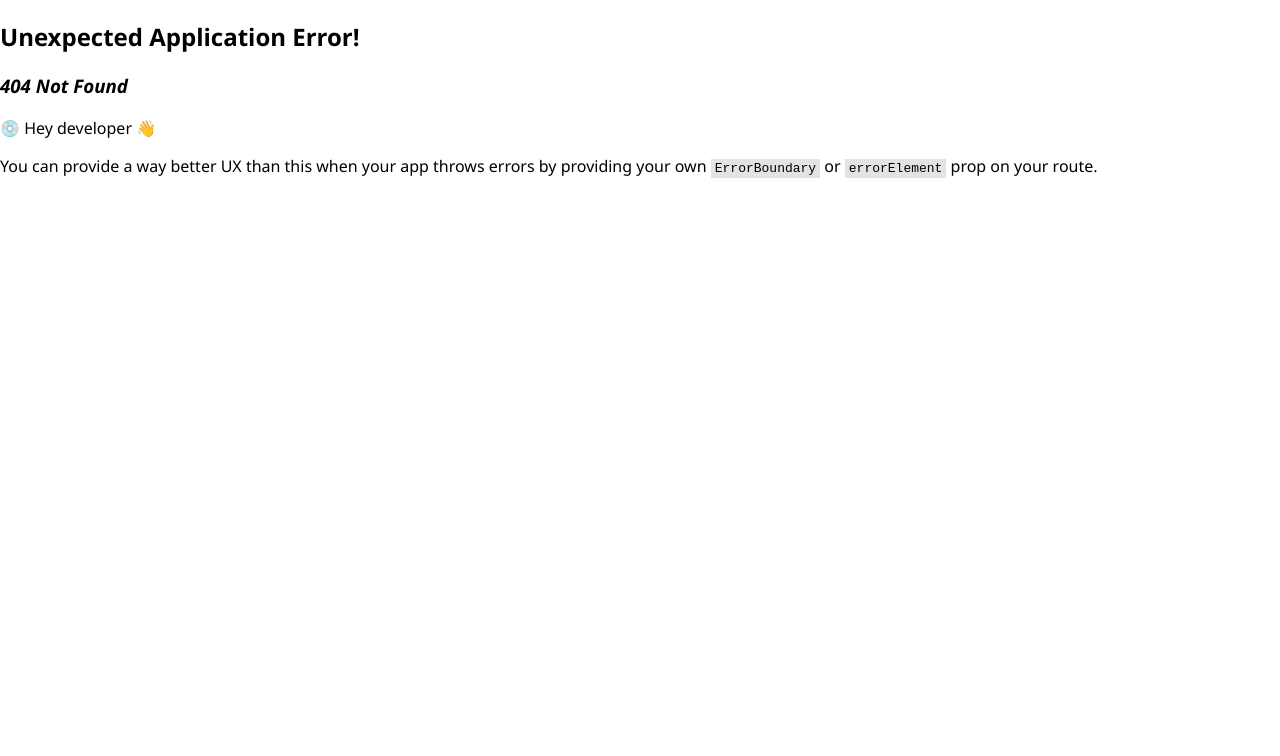
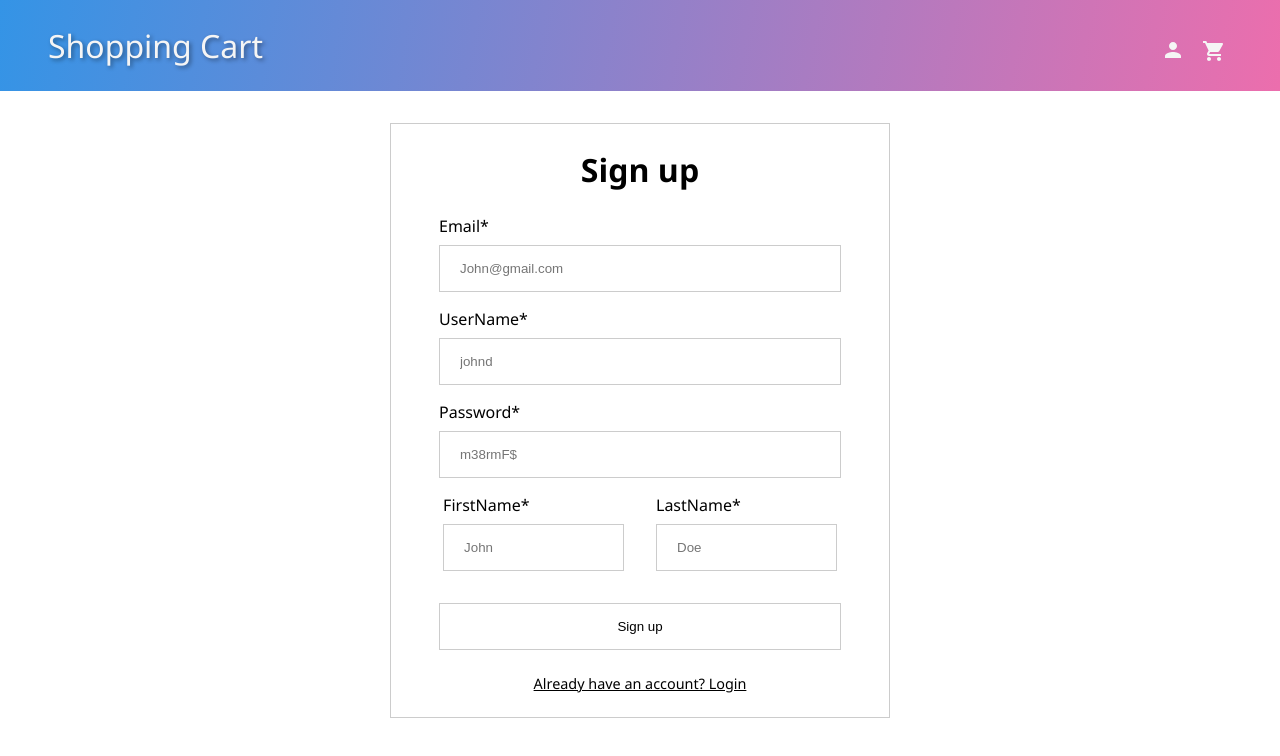
Before and after one commit to AymanEmadTalaat/Shopping-Cart, a React (Vite) app: page /signup in a window 1280 px wide. Before the commit this address had no page. Shown: the top 756 px of the page. Built offline with nearby package versions, Linux system fonts and the light colour scheme.

Commit message:
Added login page using fake API
You can signup as well, but i provided a base information, so, you don't have to type in anything just press the button. The reason for this is a fake API that i used to add authentication.

```diff
--- a/package.json
+++ b/package.json
@@ -15,6 +15,7 @@
     "@mui/icons-material": "^6.3.0",
     "@mui/joy": "^5.0.0-beta.51",
     "@mui/material": "^6.3.0",
+    "@toolpad/core": "^0.12.0",
     "react": "^18.3.1",
     "react-dom": "^18.3.1",
     "react-router": "^7.1.1"
--- a/src/App.css
+++ b/src/App.css
@@ -7,8 +7,8 @@ header {
   display: flex;
   justify-content: space-between;
   align-items: center;
-  padding: 0.5rem 3rem;
-  position: relative;
+  gap: 0.5rem;
+  padding: 1.5rem 3rem;
 }
 
 .cart-btn {
@@ -17,6 +17,7 @@ header {
   border: none;
   outline: none;
   cursor: pointer;
+  position: relative;
 }
 
 .cart-btn:active,
@@ -24,16 +25,35 @@ header {
   outline: 1px solid skyblue;
 }
 
-header span {
-  width: 25px;
-  height: 25px;
+.cart-btn span {
+  width: fit-content;
+  height: fit-content;
   background-color: #000;
   color: whitesmoke;
+  padding: 2px 0.4rem 1px 0.3rem;
   border-radius: 50%;
   text-align: center;
   position: absolute;
-  top: 3rem;
-  right: 4rem;
+  top: 0.8rem;
+  right: 1rem;
+}
+
+.icons-container {
+  align-self: flex-end;
+  width: 6%;
+  display: flex;
+  justify-content: space-between;
+  align-items: center;
+}
+
+.logo {
+  font-size: 2rem;
+}
+
+.logo,
+.login-icon {
+  color: inherit;
+  text-decoration: none;
 }
 
 /*Cart*/
@@ -55,11 +75,12 @@ header span {
 
 /*main*/
 main {
+  height: 80vh;
   display: grid;
   grid-template-columns: repeat(auto-fit, minmax(280px, 1fr));
   grid-template-rows: 1fr 1fr;
-  gap: 3.5rem;
-  padding: 3rem 2rem;
+  gap: 2.5rem;
+  padding: 2rem;
 }
 
 main h1,
@@ -70,6 +91,7 @@ main label {
 main h1 {
   grid-column: 1/-1;
   grid-row: 1/-1;
+  margin-bottom: 8rem;
 }
 
 main label {
@@ -86,7 +108,7 @@ main input {
   outline: none;
 }
 
-main > div {
+.product-container {
   max-width: 430px;
   display: flex;
   flex-direction: column;
@@ -98,7 +120,7 @@ main > div {
   border-radius: 10px;
 }
 
-main > div:hover {
+.product-container:hover {
   box-shadow: rgba(0, 0, 0, 0.24) 0px 3px 8px;
 }
 
@@ -206,3 +228,105 @@ main button:hover {
 .add-to-cart {
   margin-right: 1rem;
 }
+
+/*Login*/
+form {
+  max-width: 500px;
+  width: 100%;
+  display: flex;
+  flex-direction: column;
+  justify-content: center;
+  align-items: center;
+  gap: 0.5rem;
+  margin: 0 auto;
+  padding: 1.5rem 3rem;
+  border: 1px solid rgba(0, 0, 0, 0.2);
+}
+
+form:hover {
+  box-shadow: rgba(0, 0, 0, 0.24) 0px 3px 8px;
+}
+
+form h1 {
+  margin: 0;
+  margin-bottom: 1rem;
+}
+
+form label {
+  height: auto;
+}
+
+form label,
+form input,
+form > button {
+  width: 100%;
+}
+
+form input {
+  display: block;
+  padding: 15px 20px;
+  border: 1px solid rgba(0, 0, 0, 0.2);
+  border-radius: 0;
+  outline: none;
+}
+
+form > button {
+  background-color: #fff;
+  border: 1px solid rgba(0, 0, 0, 0.2);
+  outline: none;
+  margin-block: 1rem;
+  padding: 15px 20px;
+}
+
+form label,
+form > button {
+  cursor: pointer;
+}
+
+form a {
+  color: inherit;
+  font-size: 0.9rem;
+}
+
+.name-container {
+  display: flex;
+  justify-content: center;
+  align-items: flex-end;
+}
+
+.name-container label,
+.name-container input {
+  min-width: 45%;
+}
+
+/*Profile*/
+.profile-container {
+  width: 60%;
+  display: flex;
+  flex-direction: column;
+  justify-content: center;
+  align-items: center;
+  gap: 0.5rem;
+  margin: 1rem auto;
+  padding: 2rem;
+  border: 1px solid rgba(0, 0, 0, 0.2);
+  border-radius: 10px;
+}
+
+.profile-container:hover {
+  box-shadow: rgba(0, 0, 0, 0.24) 0px 3px 8px;
+}
+
+.profile-container > h1 {
+  margin-bottom: 0.5rem;
+  font-size: clamp(1rem, 3vw, 2rem);
+}
+
+.profile-container h3 {
+  font-size: clamp(0.6rem, 2vw, 1.2rem);
+}
+
+.profile-container > button {
+  width: 65%;
+  margin: 0 auto;
+}
--- a/src/App.jsx
+++ b/src/App.jsx
@@ -6,22 +6,32 @@ import {
   Route,
 } from "react-router";
 import Layout from "./components/Layout/Layout";
-import Home from "./components/Home/Home";
-import { Loader } from "./components/Home/Home";
+import Home, { Loader as homeLoader } from "./components/Home/Home";
+import Profile from "./components/Profile/Profile";
+import Login from "./components/Login/Login";
+import SignUp from "./components/SignUp/SignUp";
+import AuthRequired from "./components/AuthRequired";
 
 const router = createBrowserRouter(
   createRoutesFromElements(
     <Route path="/" element={<Layout />}>
+      <Route element={<AuthRequired />}>
         <Route
-        index
+          path="/"
           element={<Home />}
-        loader={Loader}
+          loader={homeLoader}
           errorElement={
             <pre style={{ textAlign: "center", fontSize: "2rem" }}>
               There was an error
             </pre>
           }
         />
+
+        <Route path="profile" element={<Profile />} />
+      </Route>
+
+      <Route path="login" element={<Login />} />
+      <Route path="signup" element={<SignUp />} />
     </Route>
   )
 );
--- /dev/null
+++ b/src/components/AuthRequired.jsx
@@ -0,0 +1,14 @@
+import { Outlet, Navigate, useLocation } from "react-router";
+
+function AuthRequired() {
+  const location = useLocation();
+  const auth = localStorage.getItem("loggedin");
+
+  if (!auth) {
+    return <Navigate replace to="/signup" state={{ from: location }} />;
+  }
+
+  return <Outlet />;
+}
+
+export default AuthRequired;
--- a/src/components/Home/Home.jsx
+++ b/src/components/Home/Home.jsx
@@ -19,7 +19,7 @@ function Home() {
   function handleSearch(e) {
     const { value } = e.target;
 
-    setSearch(value.toLowerCase());
+    setSearch(value);
   }
 
   const filteredProducts =
@@ -31,7 +31,7 @@ function Home() {
 
   const products = filteredProducts.map((product) => {
     return (
-      <div key={product.id}>
+      <div className="product-container" key={product.id}>
         <img width="300px" height="150px" src={product.img} alt="" />
 
         <ul>
--- a/src/components/Layout/Header.jsx
+++ b/src/components/Layout/Header.jsx
@@ -1,14 +1,23 @@
 import "../../App.css";
 import { useContext } from "react";
 import { ShoppingCart } from "@mui/icons-material";
+import { Person } from "@mui/icons-material";
 import { OpenContext } from "./Layout";
+import { NavLink } from "react-router";
 
 function Header() {
   const { handleOpen, cart } = useContext(OpenContext);
 
   return (
     <header>
-      <h1>Shopping Cart</h1>
+      <NavLink className="logo" to="/">
+        Shopping Cart
+      </NavLink>
+
+      <div className="icons-container">
+        <NavLink className="login-icon" to="profile">
+          <Person />
+        </NavLink>
 
         <button
           className="cart-btn"
@@ -16,9 +25,10 @@ function Header() {
           aria-label="Open cart button"
         >
           <ShoppingCart />
-      </button>
 
           {cart.length == 0 ? "" : <span>{cart.length}</span>}
+        </button>
+      </div>
     </header>
   );
 }
--- a/src/components/Layout/Layout.jsx
+++ b/src/components/Layout/Layout.jsx
@@ -9,6 +9,23 @@ const OpenContext = createContext();
 function Layout() {
   const [open, setOpen] = useState(false);
   const [cart, setCart] = useState([]);
+
+  const [form, setForm] = useState({
+    email: "John@gmail.com",
+    username: "johnd",
+    password: "m38rmF$",
+    firstname: "John",
+    lastname: "Doe",
+  });
+
+  function handleForm(e) {
+    const { name, value } = e.currentTarget;
+
+    setForm({
+      ...form,
+      [name]: value,
+    });
+  }
 
   function addToCart(product) {
     const alreadyCourses = cart.find((item) => item.id === product.id);
@@ -32,7 +49,16 @@ function Layout() {
 
   return (
     <OpenContext.Provider
-      value={{ open, handleOpen, cart, addToCart, setCart, removeFromCart }}
+      value={{
+        open,
+        handleOpen,
+        cart,
+        addToCart,
+        setCart,
+        removeFromCart,
+        form,
+        handleForm,
+      }}
     >
       <Header />
       <Cart />
--- /dev/null
+++ b/src/components/Login/Login.jsx
@@ -0,0 +1,56 @@
+import { useContext } from "react";
+import "../../App.css";
+import userLogin from "../api";
+import { Link, useLocation, useNavigate } from "react-router";
+import { OpenContext } from "../Layout/Layout";
+
+function Login() {
+  const { form, handleForm } = useContext(OpenContext);
+
+  const location = useLocation();
+  const navigate = useNavigate();
+  const from = location.state?.from?.pathname || "/";
+
+  function handleLogin(e) {
+    e.preventDefault();
+
+    userLogin(form.username, form.password)
+      .then((data) => {
+        data?.token && localStorage.setItem("loggedin", true);
+        navigate(from, { replace: true });
+      })
+      .catch((err) => console.log(err));
+  }
+
+  return (
+    <form onSubmit={handleLogin}>
+      <h1>Sign in</h1>
+
+      <label>
+        UserName*
+        <input
+          type="text"
+          name="username"
+          onChange={handleForm}
+          placeholder="johnd"
+        />
+      </label>
+
+      <label>
+        Password*
+        <input
+          type="password"
+          name="password"
+          onChange={handleForm}
+          placeholder="m38rmF$"
+        />
+      </label>
+
+      <button type="submit">Login</button>
+
+      <Link to="/signup">Don&apos;t have an account? Sign up</Link>
+    </form>
+  );
+}
+
+export default Login;
--- /dev/null
+++ b/src/components/Profile/Profile.jsx
@@ -0,0 +1,33 @@
+import { useContext } from "react";
+import "../../App.css";
+import { OpenContext } from "../Layout/Layout";
+
+function Profile() {
+  const { form } = useContext(OpenContext);
+
+  function logout() {
+    localStorage.removeItem("loggedin");
+  }
+
+  return (
+    <div className="profile-container">
+      <h1>Profile</h1>
+
+      {form && (
+        <>
+          <h3>Email: {form.email}</h3>
+          <h3>Username: {form.username}</h3>
+          <h3>Password: {form.password}</h3>
+          <h3>Firstname: {form.firstname}</h3>
+          <h3>Lastname: {form.lastname}</h3>
+        </>
+      )}
+
+      <button type="submit" onClick={logout}>
+        Logout
+      </button>
+    </div>
+  );
+}
+
+export default Profile;
--- /dev/null
+++ b/src/components/SignUp/SignUp.jsx
@@ -0,0 +1,94 @@
+import { useContext } from "react";
+import "../../App.css";
+import { userSignup } from "../api";
+import { Link, useLocation, useNavigate } from "react-router";
+import { OpenContext } from "../Layout/Layout";
+
+function SignUp() {
+  const { form, handleForm } = useContext(OpenContext);
+
+  const location = useLocation();
+  const navigate = useNavigate();
+  const from = location.state?.from?.pathname || "/";
+
+  function handleLogin(e) {
+    e.preventDefault();
+
+    userSignup(
+      form.email,
+      form.username,
+      form.password,
+      form.firstname,
+      form.lastname
+    )
+      .then((data) => {
+        data?.id && localStorage.setItem("loggedin", true);
+        navigate(from, { replace: true });
+      })
+      .catch((err) => console.log(err));
+  }
+
+  return (
+    <form onSubmit={handleLogin}>
+      <h1>Sign up</h1>
+
+      <label>
+        Email*
+        <input
+          type="email"
+          name="email"
+          onChange={handleForm}
+          placeholder="John@gmail.com"
+        />
+      </label>
+
+      <label>
+        UserName*
+        <input
+          type="text"
+          name="username"
+          onChange={handleForm}
+          placeholder="johnd"
+        />
+      </label>
+
+      <label>
+        Password*
+        <input
+          type="password"
+          name="password"
+          onChange={handleForm}
+          placeholder="m38rmF$"
+        />
+      </label>
+
+      <div className="name-container">
+        <label>
+          FirstName*
+          <input
+            type="text"
+            name="firstname"
+            onChange={handleForm}
+            placeholder="John"
+          />
+        </label>
+
+        <label>
+          LastName*
+          <input
+            type="text"
+            name="lastname"
+            onChange={handleForm}
+            placeholder="Doe"
+          />
+        </label>
+      </div>
+
+      <button type="submit">Sign up</button>
+
+      <Link to="/login">Already have an account? Login</Link>
+    </form>
+  );
+}
+
+export default SignUp;
--- /dev/null
+++ b/src/components/api.js
@@ -0,0 +1,57 @@
+export default async function userLogin(username, password) {
+  const response = await fetch("https://fakestoreapi.com/auth/login", {
+    method: "post",
+    body: JSON.stringify({ username, password }),
+    headers: {
+      "Content-Type": "application/json",
+    },
+  });
+
+  const data = await response.json();
+
+  if (!response.ok) {
+    throw {
+      message: data.message,
+      statusText: response.statusText,
+      status: response.status,
+    };
+  }
+
+  return data;
+}
+
+export async function userSignup(
+  email,
+  username,
+  password,
+  firstname,
+  lastname
+) {
+  const response = await fetch("https://fakestoreapi.com/users", {
+    method: "post",
+    body: JSON.stringify({
+      email,
+      username,
+      password,
+      name: {
+        firstname,
+        lastname,
+      },
+    }),
+    headers: {
+      "Content-Type": "application/json",
+    },
+  });
+
+  const data = await response.json();
+
+  if (!response.ok) {
+    throw {
+      message: data.message,
+      statusText: response.statusText,
+      status: response.status,
+    };
+  }
+
+  return data;
+}
```
Also changed, not shown: 2 other files (tests, documents, lock files or other folders). Lines whose indentation alone changed are shown as unchanged.
